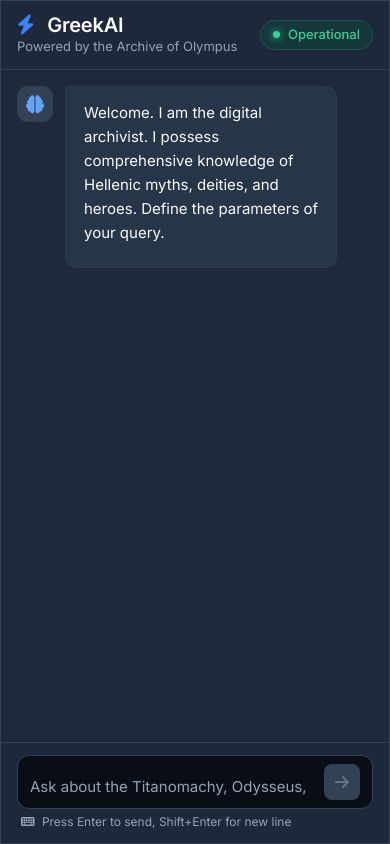
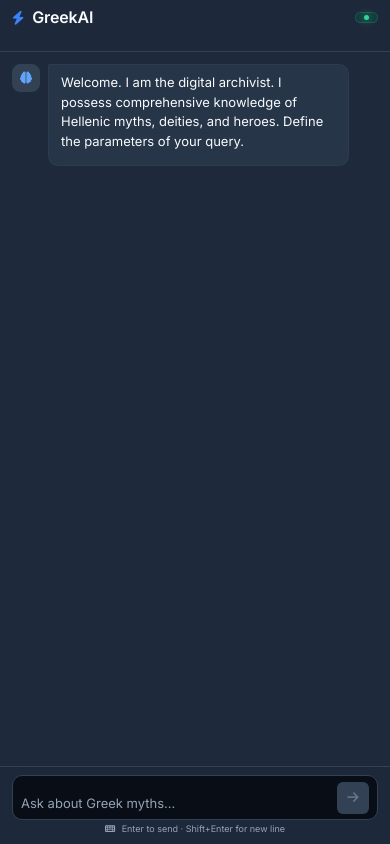
Before and after one commit to lolrew/greekai-chatbot, a Flask app: page / in a window 390 px wide. Run offline with Flask 3, Linux system fonts and the light colour scheme.

Commit message:
Optimize mobile responsiveness

```diff
--- a/templates/index.html
+++ b/templates/index.html
@@ -2,11 +2,17 @@
 <html lang="en">
   <head>
     <meta charset="UTF-8" />
-    <meta name="viewport" content="width=device-width, initial-scale=1.0" />
+    <meta
+      name="viewport"
+      content="width=device-width, initial-scale=1.0, maximum-scale=1.0, user-scalable=no"
+    />
     <title>GreekAI | Enterprise AI</title>
 
     <!-- Bootstrap 5 -->
-    <link href="https://cdn.jsdelivr.net/npm/bootstrap@5.3.0/dist/css/bootstrap.min.css" rel="stylesheet">
+    <link
+      href="https://cdn.jsdelivr.net/npm/bootstrap@5.3.0/dist/css/bootstrap.min.css"
+      rel="stylesheet"
+    />
 
     <!-- Google Fonts: Inter -->
     <link rel="preconnect" href="https://fonts.googleapis.com" />
@@ -17,7 +23,10 @@
     />
 
     <!-- Font Awesome -->
-    <link rel="stylesheet" href="https://cdnjs.cloudflare.com/ajax/libs/font-awesome/6.4.0/css/all.min.css">
+    <link
+      rel="stylesheet"
+      href="https://cdnjs.cloudflare.com/ajax/libs/font-awesome/6.4.0/css/all.min.css"
+    />
 
     <style>
       :root {
@@ -42,88 +51,105 @@
         padding: 0;
       }
 
+      html,
+      body {
+        height: 100%;
+        overflow: hidden;
+      }
+
       body {
         font-family: var(--font-family);
-        background: linear-gradient(135deg, var(--bg-app-1) 0%, var(--bg-app-2) 100%);
+        background: linear-gradient(
+          135deg,
+          var(--bg-app-1) 0%,
+          var(--bg-app-2) 100%
+        );
         color: var(--text-primary);
+        padding: 0;
+        margin: 0;
         height: 100vh;
-        display: flex;
-        justify-content: center;
-        align-items: center;
-        padding: 1.5rem;
-        margin: 0;
+        height: 100dvh; /* Dynamic viewport height for mobile */
       }
 
       .app-layout {
         width: 100%;
-        max-width: 900px;
-        height: 90vh;
+        height: 100vh;
+        height: 100dvh;
         background-color: var(--bg-chat);
-        border: 1px solid var(--border-color);
-        border-radius: 16px;
-        box-shadow: 0 20px 25px -5px rgba(0, 0, 0, 0.3), 0 10px 10px -5px rgba(0, 0, 0, 0.2);
+        border: none;
+        border-radius: 0;
+        box-shadow: none;
         overflow: hidden;
         display: flex;
         flex-direction: column;
+        max-width: 100%;
       }
 
-      /* Header */
+      /* Header - Compact for Mobile */
       .app-header {
         background-color: rgba(30, 41, 59, 0.7);
         border-bottom: 1px solid var(--border-color);
-        padding: 1rem 1.5rem;
+        padding: 0.5rem 0.75rem;
         flex-shrink: 0;
+        min-height: 52px;
       }
 
       .header-title {
-        font-size: 1.25rem;
+        font-size: 1rem;
         font-weight: 600;
         color: var(--text-primary);
         letter-spacing: -0.01em;
+        margin: 0;
+      }
+
+      .header-title i {
+        font-size: 0.875rem;
       }
 
       .header-subtitle {
-        font-size: 0.813rem;
+        font-size: 0.625rem;
         color: var(--text-secondary);
         margin: 0;
+        display: none; /* Hidden on mobile to save space */
       }
 
       .status-indicator {
         display: inline-flex;
         align-items: center;
-        gap: 0.5rem;
-        font-size: 0.813rem;
+        gap: 0.35rem;
+        font-size: 0.625rem;
         color: #34d399;
         background-color: rgba(6, 78, 59, 0.4);
         border: 1px solid rgba(52, 211, 153, 0.2);
-        padding: 0.25rem 0.75rem;
+        padding: 0.15rem 0.5rem;
         border-radius: 9999px;
         font-weight: 500;
       }
 
       .status-dot {
-        height: 7px;
-        width: 7px;
+        height: 5px;
+        width: 5px;
         background-color: #34d399;
         border-radius: 50%;
         display: inline-block;
         box-shadow: 0 0 8px #34d399;
       }
 
-      /* Chat Messages */
+      /* Chat Messages - Takes remaining space */
       .chat-messages {
         flex: 1;
         overflow-y: auto;
-        padding: 1.5rem;
+        padding: 0.75rem;
         display: flex;
         flex-direction: column;
-        gap: 1rem;
+        gap: 0.75rem;
         scroll-behavior: smooth;
         background-color: var(--bg-chat);
+        min-height: 0; /* Prevents flex overflow */
       }
 
       .chat-messages::-webkit-scrollbar {
-        width: 6px;
+        width: 4px;
       }
       .chat-messages::-webkit-scrollbar-track {
         background: var(--bg-chat);
@@ -137,14 +163,20 @@
       .message-wrapper {
         display: flex;
         align-items: flex-start;
-        gap: 0.75rem;
-        max-width: 85%;
+        gap: 0.5rem;
+        max-width: 92%;
         animation: fadeIn 0.3s ease-in;
       }
 
       @keyframes fadeIn {
-        from { opacity: 0; transform: translateY(10px); }
-        to { opacity: 1; transform: translateY(0); }
+        from {
+          opacity: 0;
+          transform: translateY(10px);
+        }
+        to {
+          opacity: 1;
+          transform: translateY(0);
+        }
       }
 
       .message-wrapper.system {
@@ -156,16 +188,16 @@
         flex-direction: row-reverse;
       }
 
-      /* Avatar */
+      /* Avatar - Smaller on Mobile */
       .avatar {
-        height: 36px;
-        width: 36px;
-        border-radius: 10px;
+        height: 28px;
+        width: 28px;
+        border-radius: 8px;
         display: flex;
         align-items: center;
         justify-content: center;
         flex-shrink: 0;
-        font-size: 1.125rem;
+        font-size: 0.75rem;
       }
 
       .message-wrapper.system .avatar {
@@ -179,12 +211,12 @@
         color: white;
       }
 
-      /* Bubble - Enhanced for Markdown */
+      /* Bubble - Compact */
       .bubble {
-        padding: 0.875rem 1.125rem;
-        border-radius: 12px;
-        font-size: 0.938rem;
-        line-height: 1.6;
+        padding: 0.5rem 0.75rem;
+        border-radius: 10px;
+        font-size: 0.813rem;
+        line-height: 1.5;
         word-wrap: break-word;
         flex: 1;
         min-width: 0;
@@ -203,31 +235,46 @@
         border-top-right-radius: 2px;
       }
 
-      /* Markdown Styling */
-      .bubble h1, .bubble h2, .bubble h3, .bubble h4, .bubble h5, .bubble h6 {
-        margin-top: 0.75rem;
-        margin-bottom: 0.5rem;
+      /* Markdown Styling - Compact */
+      .bubble h1,
+      .bubble h2,
+      .bubble h3,
+      .bubble h4,
+      .bubble h5,
+      .bubble h6 {
+        margin-top: 0.5rem;
+        margin-bottom: 0.25rem;
         font-weight: 600;
         line-height: 1.3;
       }
 
-      .bubble h1 { font-size: 1.5rem; }
-      .bubble h2 { font-size: 1.25rem; }
-      .bubble h3 { font-size: 1.1rem; color: #60a5fa; }
-      .bubble h4 { font-size: 1rem; }
+      .bubble h1 {
+        font-size: 1.25rem;
+      }
+      .bubble h2 {
+        font-size: 1.1rem;
+      }
+      .bubble h3 {
+        font-size: 0.95rem;
+        color: #60a5fa;
+      }
+      .bubble h4 {
+        font-size: 0.875rem;
+      }
 
       .bubble p {
-        margin-bottom: 0.5rem;
+        margin-bottom: 0.35rem;
         margin-top: 0;
       }
 
-      .bubble ul, .bubble ol {
-        padding-left: 1.5rem;
-        margin-bottom: 0.5rem;
+      .bubble ul,
+      .bubble ol {
+        padding-left: 1.25rem;
+        margin-bottom: 0.35rem;
       }
 
       .bubble li {
-        margin-bottom: 0.25rem;
+        margin-bottom: 0.15rem;
       }
 
       .bubble strong {
@@ -311,31 +361,41 @@
 
       /* Typing Indicator */
       .typing-indicator {
-        padding: 0.5rem 0;
+        padding: 0.25rem 0;
         font-style: italic;
         color: var(--text-secondary);
-        font-size: 0.875rem;
+        font-size: 0.75rem;
         display: none;
-        margin-left: 3.25rem;
+        margin-left: 2.75rem;
       }
 
       .typing-indicator .dots::after {
-        content: '...';
+        content: "...";
         animation: dots 1.5s steps(4, end) infinite;
       }
 
       @keyframes dots {
-        0%, 20% { content: ''; }
-        40% { content: '.'; }
-        60% { content: '..'; }
-        80%, 100% { content: '...'; }
+        0%,
+        20% {
+          content: "";
+        }
+        40% {
+          content: ".";
+        }
+        60% {
+          content: "..";
+        }
+        80%,
+        100% {
+          content: "...";
+        }
       }
 
-      /* Input Area */
+      /* Input Area - Compact */
       .chat-input-area {
         background-color: rgba(30, 41, 59, 0.7);
         border-top: 1px solid var(--border-color);
-        padding: 1rem 1.5rem;
+        padding: 0.5rem 0.75rem;
         flex-shrink: 0;
       }
 
@@ -344,15 +404,17 @@
         gap: 0.5rem;
         background-color: var(--bg-surface);
         border: 1px solid var(--border-color);
-        border-radius: 12px;
-        padding: 0.5rem 0.75rem;
-        transition: border-color 0.2s, box-shadow 0.2s;
+        border-radius: 10px;
+        padding: 0.35rem 0.5rem;
+        transition:
+          border-color 0.2s,
+          box-shadow 0.2s;
         align-items: flex-end;
       }
 
       .input-group-custom:focus-within {
         border-color: var(--brand-color);
-        box-shadow: 0 0 0 3px rgba(59, 130, 246, 0.15);
+        box-shadow: 0 0 0 2px rgba(59, 130, 246, 0.15);
       }
 
       .input-group-custom textarea {
@@ -360,31 +422,34 @@
         border: none;
         background: transparent;
         font-family: var(--font-family);
-        font-size: 0.938rem;
+        font-size: 0.875rem;
         color: var(--text-primary);
         resize: none;
-        max-height: 120px;
+        max-height: 80px;
         outline: none;
-        line-height: 1.5;
+        line-height: 1.4;
         padding: 0;
-        min-height: 24px;
+        min-height: 20px;
       }
 
       .input-group-custom textarea::placeholder {
         color: var(--text-secondary);
+        font-size: 0.813rem;
       }
 
       .send-btn {
         background-color: var(--brand-color);
         color: white;
         border: none;
-        border-radius: 8px;
-        padding: 0.5rem 0.75rem;
+        border-radius: 6px;
+        padding: 0.35rem;
         cursor: pointer;
-        transition: background-color 0.2s, opacity 0.2s;
+        transition:
+          background-color 0.2s,
+          opacity 0.2s;
         flex-shrink: 0;
-        height: 36px;
-        width: 36px;
+        height: 32px;
+        width: 32px;
         display: flex;
         align-items: center;
         justify-content: center;
@@ -401,41 +466,162 @@
       }
 
       .send-btn i {
-        font-size: 1rem;
+        font-size: 0.813rem;
       }
 
       .input-hint {
-        font-size: 0.75rem;
+        font-size: 0.563rem;
         color: var(--text-secondary);
-        padding: 0.25rem 0.25rem 0;
+        padding: 0.15rem 0.25rem 0;
+        text-align: center;
       }
 
-      /* Responsive */
-      @media (max-width: 768px) {
+      /* Desktop Improvements */
+      @media (min-width: 768px) {
         body {
-          padding: 0;
+          padding: 1.5rem;
         }
 
         .app-layout {
-          height: 100vh;
-          border-radius: 0;
-          max-width: 100%;
+          height: 90vh;
+          max-width: 900px;
+          border: 1px solid var(--border-color);
+          border-radius: 16px;
+          box-shadow:
+            0 20px 25px -5px rgba(0, 0, 0, 0.3),
+            0 10px 10px -5px rgba(0, 0, 0, 0.2);
+        }
+
+        .app-header {
+          padding: 1rem 1.5rem;
+          min-height: auto;
+        }
+
+        .header-title {
+          font-size: 1.125rem;
+        }
+
+        .header-subtitle {
+          display: block;
+          font-size: 0.813rem;
+        }
+
+        .chat-messages {
+          padding: 1.5rem;
         }
 
         .message-wrapper {
-          max-width: 90%;
+          max-width: 85%;
+          gap: 0.75rem;
         }
 
+        .avatar {
+          height: 36px;
+          width: 36px;
+          font-size: 1rem;
+        }
+
+        .bubble {
+          padding: 0.75rem 1rem;
+          font-size: 0.938rem;
+        }
+
+        .chat-input-area {
+          padding: 1rem 1.5rem;
+        }
+
+        .input-group-custom {
+          padding: 0.5rem 0.75rem;
+        }
+
+        .input-group-custom textarea {
+          font-size: 0.938rem;
+          max-height: 120px;
+          min-height: 24px;
+        }
+
+        .send-btn {
+          height: 38px;
+          width: 38px;
+        }
+
+        .send-btn i {
+          font-size: 1rem;
+        }
+
+        .input-hint {
+          font-size: 0.75rem;
+          text-align: left;
+        }
+
+        .typing-indicator {
+          margin-left: 3.25rem;
+        }
+      }
+
+      /* Extra small devices */
+      @media (max-width: 380px) {
         .app-header {
-          padding: 0.75rem 1rem;
+          padding: 0.35rem 0.5rem;
+          min-height: 44px;
+        }
+
+        .header-title {
+          font-size: 0.875rem;
+        }
+
+        .status-indicator {
+          font-size: 0.5rem;
+          padding: 0.1rem 0.35rem;
         }
 
         .chat-messages {
-          padding: 1rem;
+          padding: 0.5rem;
+          gap: 0.5rem;
+        }
+
+        .message-wrapper {
+          max-width: 95%;
+          gap: 0.35rem;
+        }
+
+        .avatar {
+          height: 24px;
+          width: 24px;
+          font-size: 0.625rem;
+        }
+
+        .bubble {
+          padding: 0.35rem 0.5rem;
+          font-size: 0.75rem;
         }
 
         .chat-input-area {
-          padding: 0.75rem 1rem;
+          padding: 0.35rem 0.5rem;
+        }
+
+        .input-group-custom {
+          padding: 0.25rem 0.35rem;
+          border-radius: 8px;
+        }
+
+        .input-group-custom textarea {
+          font-size: 0.813rem;
+          min-height: 18px;
+        }
+
+        .send-btn {
+          height: 28px;
+          width: 28px;
+        }
+
+        .send-btn i {
+          font-size: 0.688rem;
+        }
+
+        .typing-indicator {
+          font-size: 0.688rem;
+          margin-left: 2rem;
         }
       }
     </style>
@@ -444,17 +630,20 @@
     <div class="app-layout">
       <!-- Header -->
       <header class="app-header">
-        <div class="d-flex align-items-center justify-content-between flex-wrap gap-2">
-          <div>
-            <h1 class="header-title mb-0">
-              <i class="fas fa-bolt me-2" style="color: var(--brand-color);"></i>
-              GreekAI
-            </h1>
-            <p class="header-subtitle">Powered by the Archive of Olympus</p>
+        <div class="d-flex align-items-center justify-content-between">
+          <div class="d-flex align-items-center gap-2">
+            <i
+              class="fas fa-bolt"
+              style="color: var(--brand-color); font-size: 0.875rem"
+            ></i>
+            <div>
+              <h1 class="header-title">GreekAI</h1>
+              <p class="header-subtitle">Powered by the Archive of Olympus</p>
+            </div>
           </div>
           <div class="status-indicator">
             <span class="status-dot"></span>
-            Operational
+            <span class="d-none d-sm-inline">Operational</span>
           </div>
         </div>
       </header>
@@ -481,7 +674,7 @@
         <div class="input-group-custom">
           <textarea
             id="userInput"
-            placeholder="Ask about the Titanomachy, Odysseus, or Mount Olympus..."
+            placeholder="Ask about Greek myths..."
             rows="1"
           ></textarea>
           <button
@@ -496,22 +689,22 @@
         </div>
         <div class="input-hint">
           <i class="fas fa-keyboard me-1"></i>
-          Press Enter to send, Shift+Enter for new line
+          Enter to send · Shift+Enter for new line
         </div>
       </div>
     </div>
 
     <script>
-      const chatMessages = document.getElementById('chatMessages');
-      const userInput = document.getElementById('userInput');
-      const sendBtn = document.getElementById('sendBtn');
-      const typingIndicator = document.getElementById('typingIndicator');
+      const chatMessages = document.getElementById("chatMessages");
+      const userInput = document.getElementById("userInput");
+      const sendBtn = document.getElementById("sendBtn");
+      const typingIndicator = document.getElementById("typingIndicator");
       let isSending = false;
 
       // Auto-resize textarea
       function autoResize() {
-        userInput.style.height = 'auto';
-        userInput.style.height = Math.min(userInput.scrollHeight, 120) + 'px';
+        userInput.style.height = "auto";
+        userInput.style.height = Math.min(userInput.scrollHeight, 80) + "px";
       }
 
       // Toggle send button state
@@ -642,7 +838,21 @@
       toggleButtonState();
 
       // Handle window resize for textarea
-      window.addEventListener('resize', autoResize);
+      window.addEventListener("resize", autoResize);
+
+      // Prevent zoom on double tap (iOS)
+      let lastTouchEnd = 0;
+      document.addEventListener(
+        "touchend",
+        function (e) {
+          const now = Date.now();
+          if (now - lastTouchEnd <= 300) {
+            e.preventDefault();
+          }
+          lastTouchEnd = now;
+        },
+        false,
+      );
     </script>
 
     <!-- Bootstrap JS -->
```
Also changed, not shown: other parts of templates/index.html (+53 -43 lines).
